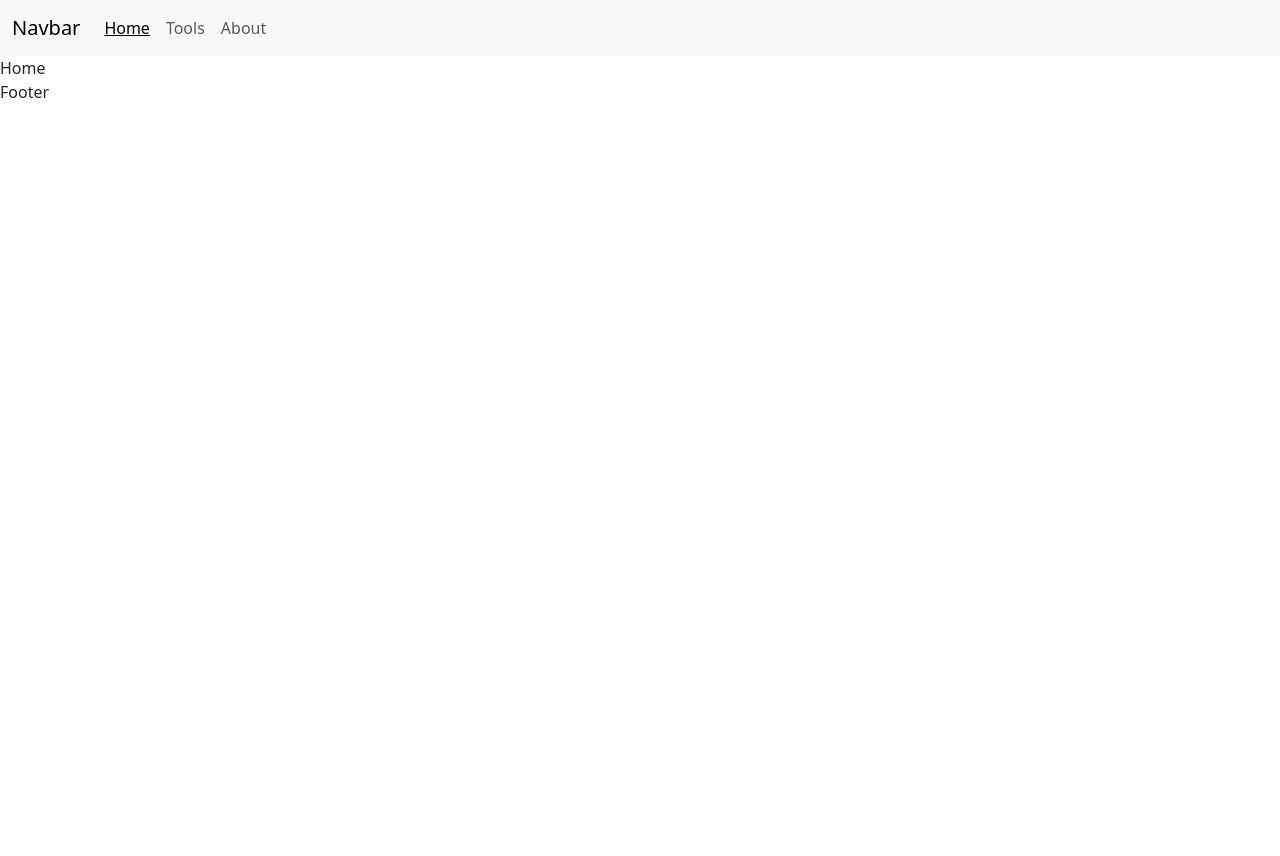
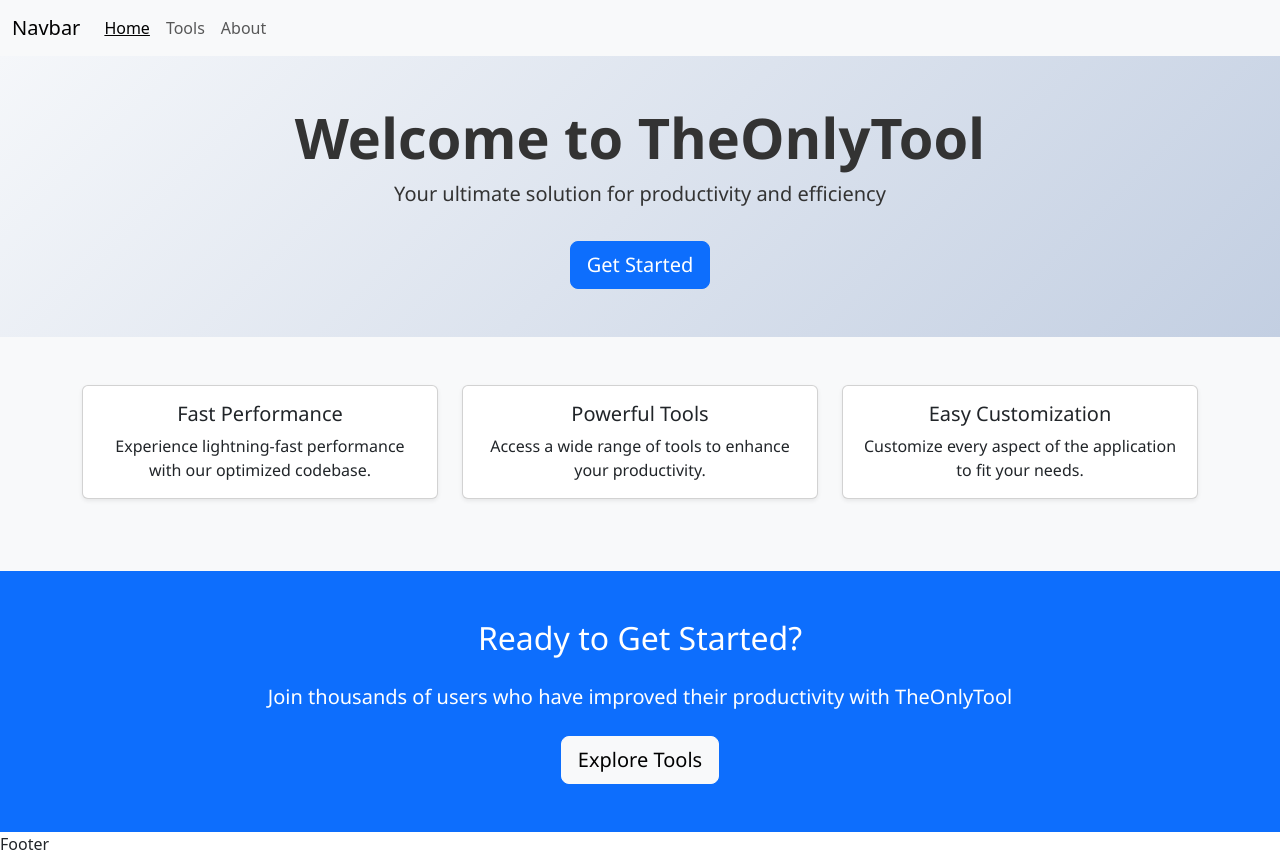
Before and after one commit to theonlytool/theonlytool.github.io, a Vue app: page / in a window 1280 px wide. Before the commit the page ends 800 px from the top, so only its background shows below. Built offline with nearby package versions, Linux system fonts and the light colour scheme.

Commit message:
Initial home page implementation

```diff
--- a/src/pages/Home.vue
+++ b/src/pages/Home.vue
@@ -1,11 +1,89 @@
 <script setup>
+import {ref} from 'vue';
 
+const features = ref([
+  {
+    icon: 'bi bi-speedometer2',
+    title: 'Fast Performance',
+    description: 'Experience lightning-fast performance with our optimized codebase.'
+  },
+  {
+    icon: 'bi bi-tools',
+    title: 'Powerful Tools',
+    description: 'Access a wide range of tools to enhance your productivity.'
+  },
+  {
+    icon: 'bi bi-gear',
+    title: 'Easy Customization',
+    description: 'Customize every aspect of the application to fit your needs.'
+  }
+]);
 </script>
 
 <template>
-  <div>Home</div>
+  <div class="home-page">
+    <!-- Hero Section -->
+    <section class="hero-section text-center py-5 bg-light">
+      <div class="container">
+        <h1 class="display-4 fw-bold">Welcome to TheOnlyTool</h1>
+        <p class="lead">Your ultimate solution for productivity and efficiency</p>
+        <a href="#features" class="btn btn-primary btn-lg mt-3">Get Started</a>
+      </div>
+    </section>
+
+    <!-- Features Section -->
+    <section id="features" class="features-section py-5">
+      <div class="container">
+        <div class="row text-center">
+          <div class="col-md-4 mb-4" v-for="feature in features" :key="feature.title">
+            <div class="card h-100 shadow-sm">
+              <div class="card-body">
+                <i :class="feature.icon" class="display-6 text-primary mb-3"></i>
+                <h5 class="card-title">{{ feature.title }}</h5>
+                <p class="card-text">{{ feature.description }}</p>
+              </div>
+            </div>
+          </div>
+        </div>
+      </div>
+    </section>
+
+    <!-- Call to Action Section -->
+    <section class="cta-section py-5 text-center bg-primary text-white">
+      <div class="container">
+        <h2 class="mb-4">Ready to Get Started?</h2>
+        <p class="lead mb-4">Join thousands of users who have improved their productivity with TheOnlyTool</p>
+        <a href="/tools" class="btn btn-light btn-lg">Explore Tools</a>
+      </div>
+    </section>
+  </div>
 </template>
 
 <style scoped>
+.home-page {
+  font-family: 'Segoe UI', Tahoma, Geneva, Verdana, sans-serif;
+}
 
+.hero-section {
+  background: linear-gradient(135deg, #f5f7fa 0%, #c3cfe2 100%);
+  color: #333;
+}
+
+.features-section {
+  background-color: #f8f9fa;
+}
+
+.cta-section {
+  background-color: #007bff;
+  color: white;
+}
+
+.card {
+  transition: transform 0.2s;
+}
+
+.card:hover {
+  transform: translateY(-5px);
+  box-shadow: 0 10px 20px rgba(0, 0, 0, 0.1);
+}
 </style>
```
